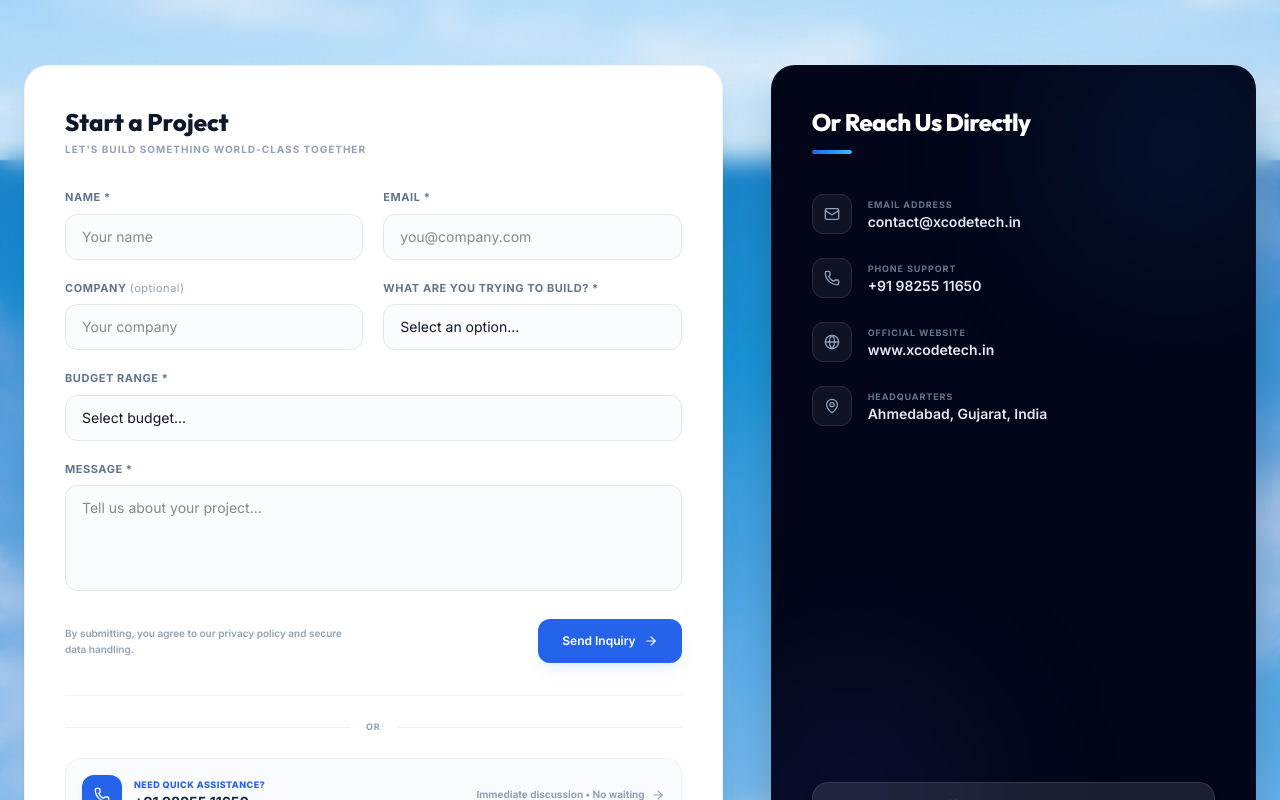
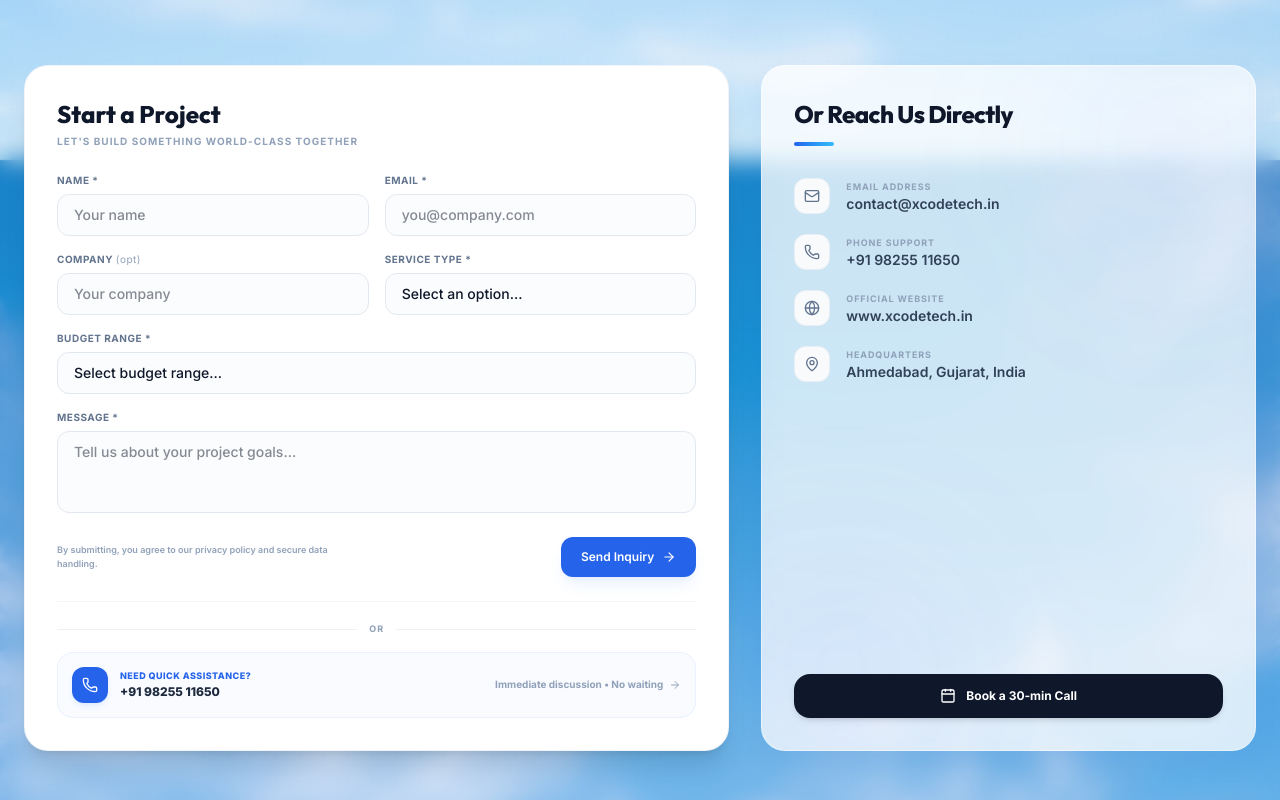
Before and after one commit to deeppatel26075/xcode-tech, a Next.js app: page / in a window 1280 px wide. Shown: the part 8800-9600 px from the top of the page. Built offline with nearby package versions, Linux system fonts and the light colour scheme.

Commit message:
Optimize contact layout, set light glassmorphism theme, and add USD/INR budget options

```diff
--- a/components/ContactForm.tsx
+++ b/components/ContactForm.tsx
@@ -63,15 +63,15 @@ export default function ContactForm() {
   };
 
   return (
-    <div className="grid grid-cols-1 lg:grid-cols-12 gap-12 items-stretch relative">
+    <div className="grid grid-cols-1 lg:grid-cols-12 gap-8 items-stretch relative">
 
       {/* Left Column: Simplified Inquiry Form Card (7 columns) */}
-      <div className="lg:col-span-7 rounded-3xl bg-white border border-slate-200/50 p-8 sm:p-10 shadow-xl relative overflow-hidden flex flex-col justify-between">
+      <div className="lg:col-span-7 rounded-3xl bg-white border border-slate-200/50 p-6 sm:p-8 shadow-xl relative overflow-hidden flex flex-col justify-between">
         <div>
           <h3 className="font-display font-extrabold text-2xl text-dark mb-1">
             Start a Project
           </h3>
-          <p className="text-[10px] text-slate-400 font-bold mb-8 uppercase tracking-widest">
+          <p className="text-[10px] text-slate-400 font-bold mb-6 uppercase tracking-widest">
             Let's build something world-class together
           </p>
 
@@ -82,11 +82,11 @@ export default function ContactForm() {
                 onSubmit={handleFormSubmit}
                 initial={{ opacity: 1 }}
                 exit={{ opacity: 0 }}
-                className="grid grid-cols-1 sm:grid-cols-2 gap-5"
+                className="grid grid-cols-1 sm:grid-cols-2 gap-4"
               >
                 {/* Name */}
-                <div className="flex flex-col gap-2">
-                  <label className="text-[11px] font-bold text-slate-500 uppercase tracking-wider">Name *</label>
+                <div className="flex flex-col gap-1.5">
+                  <label className="text-[10px] font-bold text-slate-500 uppercase tracking-wider">Name *</label>
                   <input
                     type="text"
                     name="name"
@@ -94,13 +94,13 @@ export default function ContactForm() {
                     value={formData.name}
                     onChange={handleInputChange}
                     placeholder="Your name"
-                    className="w-full text-sm bg-slate-50/50 border border-slate-200 focus:border-primary focus:bg-white px-4 py-3 rounded-xl outline-none transition-all"
+                    className="w-full text-sm bg-slate-50/50 border border-slate-200 focus:border-primary focus:bg-white px-4 py-2.5 rounded-xl outline-none transition-all font-medium"
                   />
                 </div>
 
                 {/* Email */}
-                <div className="flex flex-col gap-2">
-                  <label className="text-[11px] font-bold text-slate-500 uppercase tracking-wider">Email *</label>
+                <div className="flex flex-col gap-1.5">
+                  <label className="text-[10px] font-bold text-slate-500 uppercase tracking-wider">Email *</label>
                   <input
                     type="email"
                     name="email"
@@ -108,32 +108,32 @@ export default function ContactForm() {
                     value={formData.email}
                     onChange={handleInputChange}
                     placeholder="you@company.com"
-                    className="w-full text-sm bg-slate-50/50 border border-slate-200 focus:border-primary focus:bg-white px-4 py-3 rounded-xl outline-none transition-all"
+                    className="w-full text-sm bg-slate-50/50 border border-slate-200 focus:border-primary focus:bg-white px-4 py-2.5 rounded-xl outline-none transition-all font-medium"
                   />
                 </div>
 
                 {/* Company (optional) */}
-                <div className="flex flex-col gap-2">
-                  <label className="text-[11px] font-bold text-slate-500 uppercase tracking-wider">Company <span className="text-slate-400 font-normal lowercase">(optional)</span></label>
+                <div className="flex flex-col gap-1.5">
+                  <label className="text-[10px] font-bold text-slate-500 uppercase tracking-wider">Company <span className="text-slate-400 font-normal lowercase">(opt)</span></label>
                   <input
                     type="text"
                     name="company"
                     value={formData.company}
                     onChange={handleInputChange}
                     placeholder="Your company"
-                    className="w-full text-sm bg-slate-50/50 border border-slate-200 focus:border-primary focus:bg-white px-4 py-3 rounded-xl outline-none transition-all"
+                    className="w-full text-sm bg-slate-50/50 border border-slate-200 focus:border-primary focus:bg-white px-4 py-2.5 rounded-xl outline-none transition-all font-medium"
                   />
                 </div>
 
                 {/* What Are You Trying To Build */}
-                <div className="flex flex-col gap-2">
-                  <label className="text-[11px] font-bold text-slate-500 uppercase tracking-wider">What are you trying to build? *</label>
+                <div className="flex flex-col gap-1.5">
+                  <label className="text-[10px] font-bold text-slate-500 uppercase tracking-wider">Service Type *</label>
                   <select
                     name="service"
                     required
                     value={formData.service}
                     onChange={handleInputChange}
-                    className="w-full text-sm bg-slate-50/50 border border-slate-200 focus:border-primary focus:bg-white px-4 py-3 rounded-xl outline-none transition-all appearance-none cursor-pointer"
+                    className="w-full text-sm bg-slate-50/50 border border-slate-200 focus:border-primary focus:bg-white px-4 py-2.5 rounded-xl outline-none transition-all appearance-none cursor-pointer font-medium"
                   >
                     <option value="">Select an option...</option>
                     <option value="launch_product">Launch a new product</option>
@@ -144,47 +144,47 @@ export default function ContactForm() {
                   </select>
                 </div>
 
-                {/* Budget Range */}
-                <div className="col-span-1 sm:col-span-2 flex flex-col gap-2">
-                  <label className="text-[11px] font-bold text-slate-500 uppercase tracking-wider">Budget Range *</label>
+                {/* Budget Range (INR & USD Display) */}
+                <div className="col-span-1 sm:col-span-2 flex flex-col gap-1.5">
+                  <label className="text-[10px] font-bold text-slate-500 uppercase tracking-wider">Budget Range *</label>
                   <select
                     name="budget"
                     required
                     value={formData.budget}
                     onChange={handleInputChange}
-                    className="w-full text-sm bg-slate-50/50 border border-slate-200 focus:border-primary focus:bg-white px-4 py-3 rounded-xl outline-none transition-all appearance-none cursor-pointer"
+                    className="w-full text-sm bg-slate-50/50 border border-slate-200 focus:border-primary focus:bg-white px-4 py-2.5 rounded-xl outline-none transition-all appearance-none cursor-pointer font-medium"
                   >
-                    <option value="">Select budget...</option>
-                    <option value="starter">Starter Solution</option>
-                    <option value="growth">Growth Solution</option>
-                    <option value="professional">Professional Build</option>
-                    <option value="enterprise">Enterprise Partnership</option>
+                    <option value="">Select budget range...</option>
+                    <option value="starter">Under $1,000 / ₹80,000 (Starter)</option>
+                    <option value="growth">$1,000 – $5,000 / ₹80,000 – ₹4 Lakhs (Growth)</option>
+                    <option value="professional">$5,000 – $15,000 / ₹4 Lakhs – ₹12 Lakhs (Professional)</option>
+                    <option value="enterprise">$15,000+ / ₹12 Lakhs+ (Enterprise)</option>
                   </select>
                 </div>
 
                 {/* Message */}
-                <div className="col-span-1 sm:col-span-2 flex flex-col gap-2">
-                  <label className="text-[11px] font-bold text-slate-500 uppercase tracking-wider">Message *</label>
+                <div className="col-span-1 sm:col-span-2 flex flex-col gap-1.5">
+                  <label className="text-[10px] font-bold text-slate-500 uppercase tracking-wider">Message *</label>
                   <textarea
                     name="message"
                     required
-                    rows={4}
+                    rows={3}
                     value={formData.message}
                     onChange={handleInputChange}
-                    placeholder="Tell us about your project..."
-                    className="w-full text-sm bg-slate-50/50 border border-slate-200 focus:border-primary focus:bg-white px-4 py-3 rounded-xl outline-none transition-all resize-none"
+                    placeholder="Tell us about your project goals..."
+                    className="w-full text-sm bg-slate-50/50 border border-slate-200 focus:border-primary focus:bg-white px-4 py-2.5 rounded-xl outline-none transition-all resize-none font-medium"
                   />
                 </div>
 
                 {/* Submit button */}
                 <div className="col-span-1 sm:col-span-2 mt-2 flex items-center justify-between gap-4">
-                  <p className="text-[10px] text-slate-400 font-semibold leading-relaxed max-w-[280px]">
+                  <p className="text-[9px] text-slate-400 font-semibold leading-relaxed max-w-[280px]">
                     By submitting, you agree to our privacy policy and secure data handling.
                   </p>
                   <button
                     type="submit"
                     disabled={formStatus === "sending"}
-                    className="inline-flex items-center gap-2 bg-primary hover:bg-blue-700 text-white font-semibold text-xs px-6 py-3.5 rounded-xl shadow-lg shadow-blue-500/10 hover:shadow-blue-600/20 transition-all cursor-pointer select-none shrink-0"
+                    className="inline-flex items-center gap-2 bg-primary hover:bg-blue-700 text-white font-semibold text-xs px-5 py-3 rounded-xl shadow-lg shadow-blue-500/10 hover:shadow-blue-600/20 transition-all cursor-pointer select-none shrink-0"
                   >
                     {formStatus === "sending" ? "Sending..." : "Send Inquiry"}
                     <ArrowRight className="w-3.5 h-3.5" />
@@ -196,10 +196,10 @@ export default function ContactForm() {
                 key="success"
                 initial={{ opacity: 0, scale: 0.95 }}
                 animate={{ opacity: 1, scale: 1 }}
-                className="py-16 text-center flex flex-col items-center gap-4"
+                className="py-12 text-center flex flex-col items-center gap-4"
               >
-                <div className="w-16 h-16 rounded-full bg-green-50 flex items-center justify-center text-green-500 border border-green-100 shadow-md">
-                  <CheckCircle2 className="w-8 h-8" />
+                <div className="w-14 h-14 rounded-full bg-green-50 flex items-center justify-center text-green-500 border border-green-100 shadow-md">
+                  <CheckCircle2 className="w-7 h-7" />
                 </div>
                 <h4 className="font-display font-extrabold text-xl text-dark">
                   Inquiry Received Successfully!
@@ -220,61 +220,61 @@ export default function ContactForm() {
 
         {/* Separator and Blue "Need Quick Assistance?" Banner */}
         {formStatus !== "success" && (
-          <div className="mt-8 pt-6 border-t border-slate-100">
-            <div className="flex items-center justify-center mb-6">
+          <div className="mt-6 pt-5 border-t border-slate-100">
+            <div className="flex items-center justify-center mb-4">
               <div className="flex-grow border-t border-slate-200/60" />
-              <span className="mx-4 text-[9px] font-bold text-slate-400 uppercase tracking-widest">or</span>
+              <span className="mx-3 text-[9px] font-bold text-slate-400 uppercase tracking-widest">or</span>
               <div className="flex-grow border-t border-slate-200/60" />
             </div>
 
             <a
               href="tel:+919825511650"
-              className="flex flex-col sm:flex-row items-start sm:items-center justify-between p-4 bg-blue-50/40 hover:bg-blue-50/70 border border-blue-100/50 rounded-2xl transition-all group gap-3"
+              className="flex flex-col sm:flex-row items-start sm:items-center justify-between p-3.5 bg-blue-50/40 hover:bg-blue-50/70 border border-blue-100/50 rounded-2xl transition-all group gap-3"
             >
               <div className="flex items-center gap-3">
-                <div className="w-10 h-10 rounded-xl bg-primary flex items-center justify-center text-white shadow-md shadow-blue-500/10">
+                <div className="w-9 h-9 rounded-xl bg-primary flex items-center justify-center text-white shadow-md shadow-blue-500/10">
                   <Phone className="w-4 h-4" />
                 </div>
                 <div className="text-left">
                   <span className="text-[9px] font-extrabold text-primary uppercase tracking-wider block leading-none">Need Quick Assistance?</span>
-                  <span className="text-sm font-bold text-slate-800 block mt-1.5 leading-none">+91 98255 11650</span>
+                  <span className="text-xs font-extrabold text-slate-800 block mt-1.5 leading-none">+91 98255 11650</span>
                 </div>
               </div>
               <span className="text-[10px] font-bold text-slate-400 group-hover:text-primary transition-colors flex items-center gap-1.5 self-end sm:self-center">
                 Immediate discussion • No waiting
-                <ArrowRight className="w-3.5 h-3.5 group-hover:translate-x-0.5 transition-transform" />
+                <ArrowRight className="w-3 h-3 group-hover:translate-x-0.5 transition-transform" />
               </span>
             </a>
           </div>
         )}
       </div>
 
-      {/* Right Column: Reach Us Directly Card (5 columns) */}
-      <div className="lg:col-span-5 rounded-3xl bg-slate-950 border border-slate-900/50 p-8 sm:p-10 shadow-2xl relative overflow-hidden flex flex-col justify-between min-h-[500px] text-white">
-        {/* Dynamic Glowing Blobs for Premium Brand Aesthetic */}
-        <div className="absolute -top-12 -right-12 w-64 h-64 bg-blue-500/10 rounded-full blur-[80px] pointer-events-none" />
-        <div className="absolute -bottom-12 -left-12 w-64 h-64 bg-indigo-500/10 rounded-full blur-[80px] pointer-events-none" />
+      {/* Right Column: Reach Us Directly Card (5 columns - set to default light glass-panel) */}
+      <div className="lg:col-span-5 rounded-3xl glass-panel border border-slate-200/50 p-6 sm:p-8 shadow-xl relative overflow-hidden flex flex-col justify-between min-h-[480px] text-slate-800">
+        {/* Soft Glowing Blobs matching the site background */}
+        <div className="absolute -top-12 -right-12 w-64 h-64 bg-blue-500/5 rounded-full blur-[80px] pointer-events-none" />
+        <div className="absolute -bottom-12 -left-12 w-64 h-64 bg-indigo-500/5 rounded-full blur-[80px] pointer-events-none" />
 
-        <div className="relative z-10 flex flex-col gap-8">
+        <div className="relative z-10 flex flex-col gap-6">
           <div>
-            <h3 className="font-display font-extrabold text-2xl tracking-tight">
+            <h3 className="font-display font-extrabold text-2xl tracking-tight text-dark">
               Or Reach Us Directly
             </h3>
             <div className="w-10 h-1 bg-gradient-to-r from-primary to-sky-custom rounded-full mt-3" />
           </div>
 
-          <div className="flex flex-col gap-6 mt-2">
+          <div className="flex flex-col gap-5 mt-2">
             {/* Email */}
             <a
               href="mailto:contact@xcodetech.in"
               className="flex items-center gap-4 group/item hover:translate-x-1 transition-transform"
             >
-              <div className="w-10 h-10 rounded-xl bg-white/5 border border-white/10 group-hover/item:border-primary/50 group-hover/item:bg-primary/5 flex items-center justify-center text-slate-400 group-hover/item:text-primary transition-all">
+              <div className="w-9 h-9 rounded-xl bg-slate-50 border border-slate-200/60 group-hover/item:border-primary/50 group-hover/item:bg-blue-50/55 flex items-center justify-center text-slate-500 group-hover/item:text-primary transition-all">
                 <Mail className="w-4 h-4" />
               </div>
               <div className="text-left">
-                <span className="text-[9px] font-bold text-slate-500 uppercase tracking-widest block leading-none">Email Address</span>
-                <span className="text-sm font-semibold text-slate-200 block mt-1.5 leading-none">contact@xcodetech.in</span>
+                <span className="text-[9px] font-bold text-slate-400 uppercase tracking-widest block leading-none">Email Address</span>
+                <span className="text-xs sm:text-sm font-semibold text-slate-700 block mt-1.5 leading-none">contact@xcodetech.in</span>
               </div>
             </a>
 
@@ -283,12 +283,12 @@ export default function ContactForm() {
               href="tel:+919825511650"
               className="flex items-center gap-4 group/item hover:translate-x-1 transition-transform"
             >
-              <div className="w-10 h-10 rounded-xl bg-white/5 border border-white/10 group-hover/item:border-primary/50 group-hover/item:bg-primary/5 flex items-center justify-center text-slate-400 group-hover/item:text-primary transition-all">
+              <div className="w-9 h-9 rounded-xl bg-slate-50 border border-slate-200/60 group-hover/item:border-primary/50 group-hover/item:bg-blue-50/55 flex items-center justify-center text-slate-500 group-hover/item:text-primary transition-all">
                 <Phone className="w-4 h-4" />
               </div>
               <div className="text-left">
-                <span className="text-[9px] font-bold text-slate-500 uppercase tracking-widest block leading-none">Phone Support</span>
-                <span className="text-sm font-semibold text-slate-200 block mt-1.5 leading-none">+91 98255 11650</span>
+                <span className="text-[9px] font-bold text-slate-400 uppercase tracking-widest block leading-none">Phone Support</span>
+                <span className="text-xs sm:text-sm font-semibold text-slate-700 block mt-1.5 leading-none">+91 98255 11650</span>
               </div>
             </a>
 
@@ -299,33 +299,33 @@ export default function ContactForm() {
               rel="noopener noreferrer"
               className="flex items-center gap-4 group/item hover:translate-x-1 transition-transform"
             >
-              <div className="w-10 h-10 rounded-xl bg-white/5 border border-white/10 group-hover/item:border-primary/50 group-hover/item:bg-primary/5 flex items-center justify-center text-slate-400 group-hover/item:text-primary transition-all">
+              <div className="w-9 h-9 rounded-xl bg-slate-50 border border-slate-200/60 group-hover/item:border-primary/50 group-hover/item:bg-blue-50/55 flex items-center justify-center text-slate-500 group-hover/item:text-primary transition-all">
                 <Globe className="w-4 h-4" />
               </div>
               <div className="text-left">
-                <span className="text-[9px] font-bold text-slate-500 uppercase tracking-widest block leading-none">Official Website</span>
-                <span className="text-sm font-semibold text-slate-200 block mt-1.5 leading-none">www.xcodetech.in</span>
+                <span className="text-[9px] font-bold text-slate-400 uppercase tracking-widest block leading-none">Official Website</span>
+                <span className="text-xs sm:text-sm font-semibold text-slate-700 block mt-1.5 leading-none">www.xcodetech.in</span>
               </div>
             </a>
 
             {/* Address */}
             <div className="flex items-center gap-4">
-              <div className="w-10 h-10 rounded-xl bg-white/5 border border-white/10 flex items-center justify-center text-slate-400">
+              <div className="w-9 h-9 rounded-xl bg-slate-50 border border-slate-200/60 flex items-center justify-center text-slate-500">
                 <MapPin className="w-4 h-4" />
               </div>
               <div className="text-left">
-                <span className="text-[9px] font-bold text-slate-500 uppercase tracking-widest block leading-none">Headquarters</span>
-                <span className="text-sm font-semibold text-slate-200 block mt-1.5 leading-none">Ahmedabad, Gujarat, India</span>
+                <span className="text-[9px] font-bold text-slate-400 uppercase tracking-widest block leading-none">Headquarters</span>
+                <span className="text-xs sm:text-sm font-semibold text-slate-700 block mt-1.5 leading-none">Ahmedabad, Gujarat, India</span>
               </div>
             </div>
           </div>
         </div>
 
         {/* Book a Strategy Session CTA button */}
-        <div className="relative z-10 mt-12">
+        <div className="relative z-10 mt-8">
           <button
             onClick={() => setIsModalOpen(true)}
-            className="w-full bg-white/10 hover:bg-white text-white hover:text-slate-950 border border-white/10 hover:border-white text-xs font-bold py-4 px-6 rounded-2xl flex items-center justify-center gap-2.5 transition-all shadow-lg cursor-pointer"
+            className="w-full bg-slate-900 hover:bg-slate-800 text-white text-xs font-bold py-3.5 px-6 rounded-2xl flex items-center justify-center gap-2.5 transition-all shadow-md cursor-pointer"
           >
             <CalendarIcon className="w-4 h-4" />
             Book a 30-min Call
```
